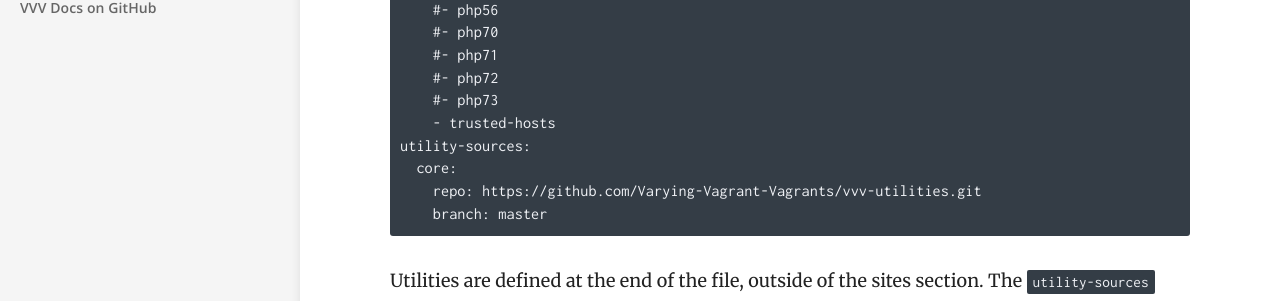
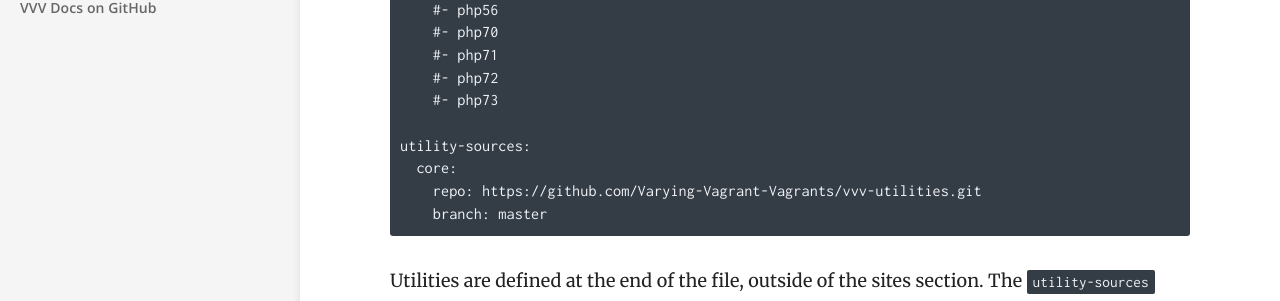
Before and after one commit to Varying-Vagrant-Vagrants/varyingvagrantvagrants.org, a Jekyll site: the page built from docs/en-US/utilities.md, in a window 1280 px wide and 900 px high. Shown: the part 595-896 px from the top of the window. Built offline with Jekyll 4.4.1, drawn with Linux system fonts in a browser that asks for light colours; some of the changed text lies outside the part shown.

Commit message:
removed trusted hosts, it got merged

```diff
--- a/docs/en-US/utilities.md
+++ b/docs/en-US/utilities.md
@@ -25,7 +25,7 @@ utilities:
     #- php71
     #- php72
     #- php73
-    - trusted-hosts
+
 utility-sources:
   core:
     repo: https://github.com/Varying-Vagrant-Vagrants/vvv-utilities.git
```
